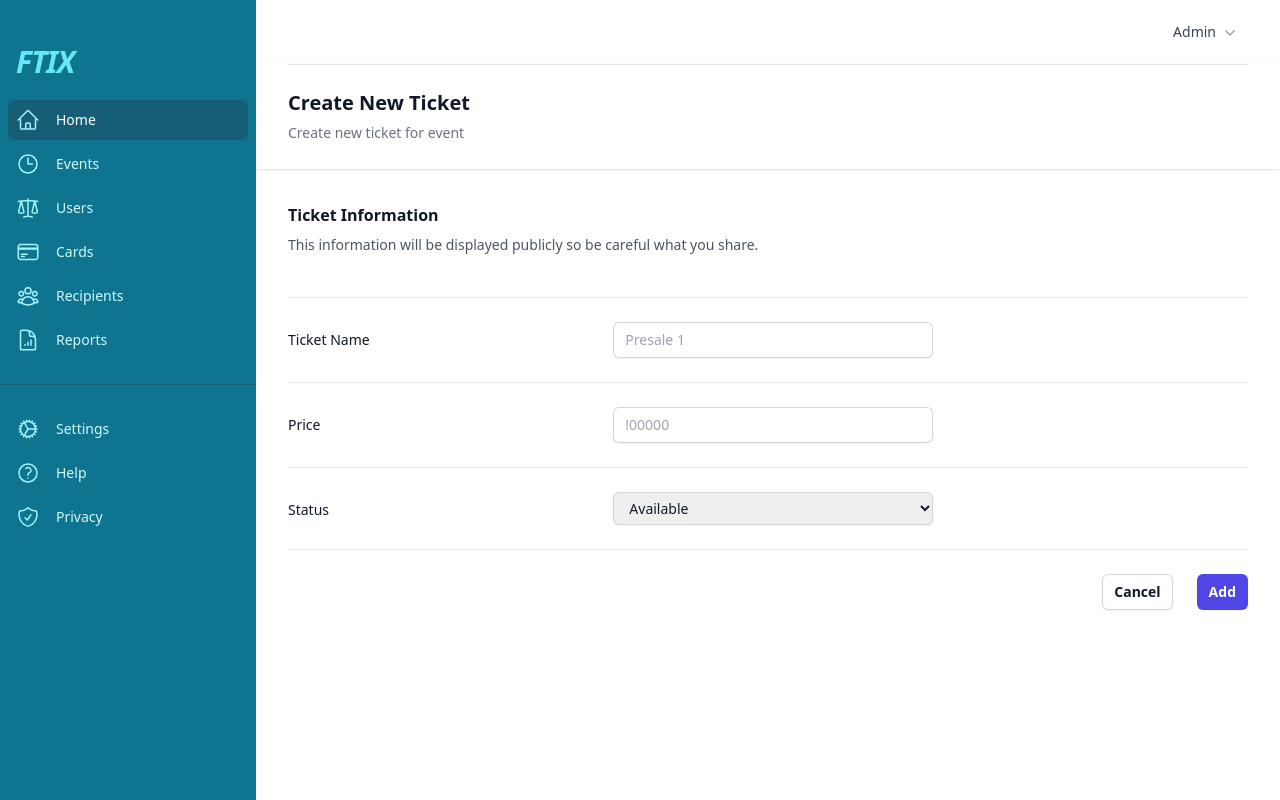
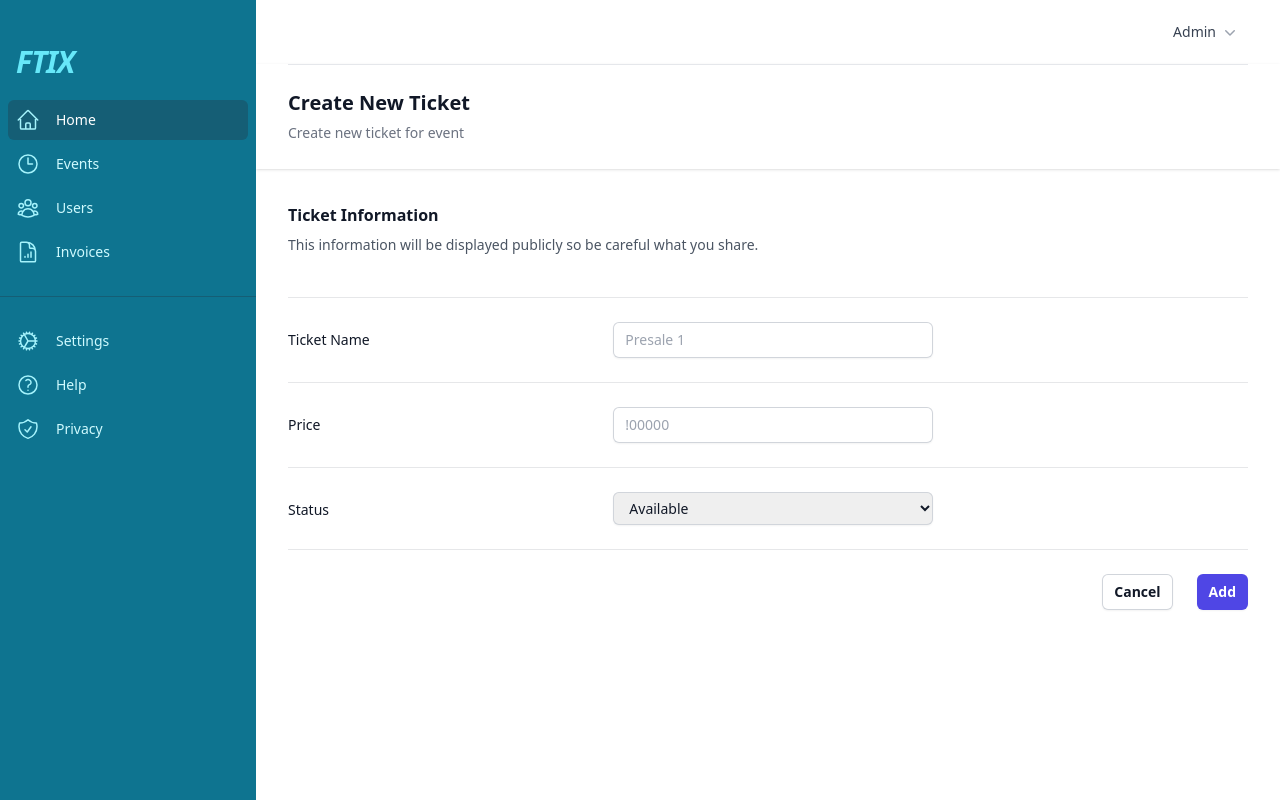
Before and after one commit to mazyogz/frontend-app-ticketing, a Next.js app: page /admin/dashboard/1/ticket/create in a window 1280 px wide. Built offline with nearby package versions, Linux system fonts and the light colour scheme; sample sign-in values are in the browser's storage.

Commit message:
update routing navbar

```diff
--- a/src/components/ui/NavbarAdmin.jsx
+++ b/src/components/ui/NavbarAdmin.jsx
@@ -26,10 +26,8 @@ import {
 const navigation = [
   { name: 'Home', href: '/admin/dashboard', icon: HomeIcon, current: true },
   { name: 'Events', href: '/admin/dashboard', icon: ClockIcon, current: false },
-  { name: 'Users', href: '/admin/users', icon: ScaleIcon, current: false },
-  { name: 'Cards', href: '#', icon: CreditCardIcon, current: false },
-  { name: 'Recipients', href: '#', icon: UserGroupIcon, current: false },
-  { name: 'Reports', href: '#', icon: DocumentChartBarIcon, current: false },
+  { name: 'Users', href: '/admin/dashboard/users', icon: UserGroupIcon, current: false },
+  { name: 'Invoices', href: '/admin/dashboard/invoices', icon: DocumentChartBarIcon, current: false },
 ]
 const secondaryNavigation = [
   { name: 'Settings', href: '#', icon: CogIcon },
```
